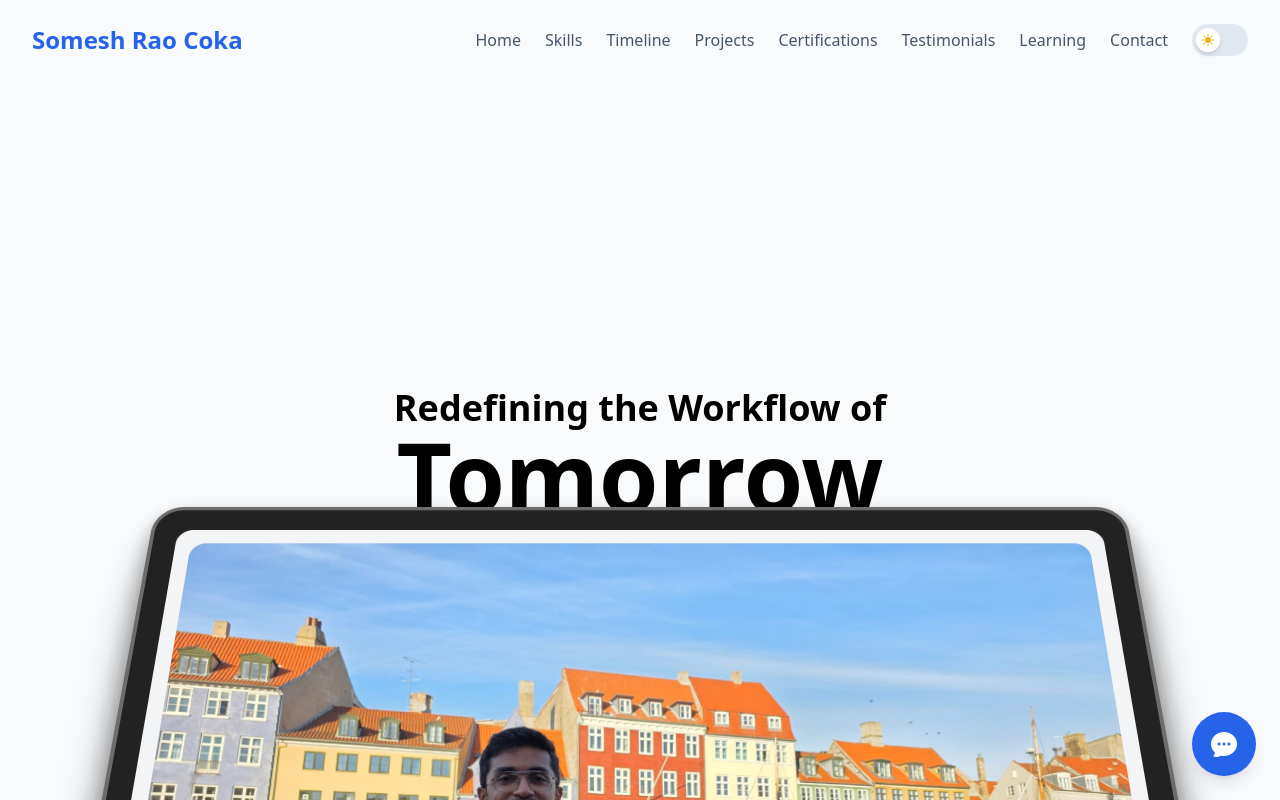
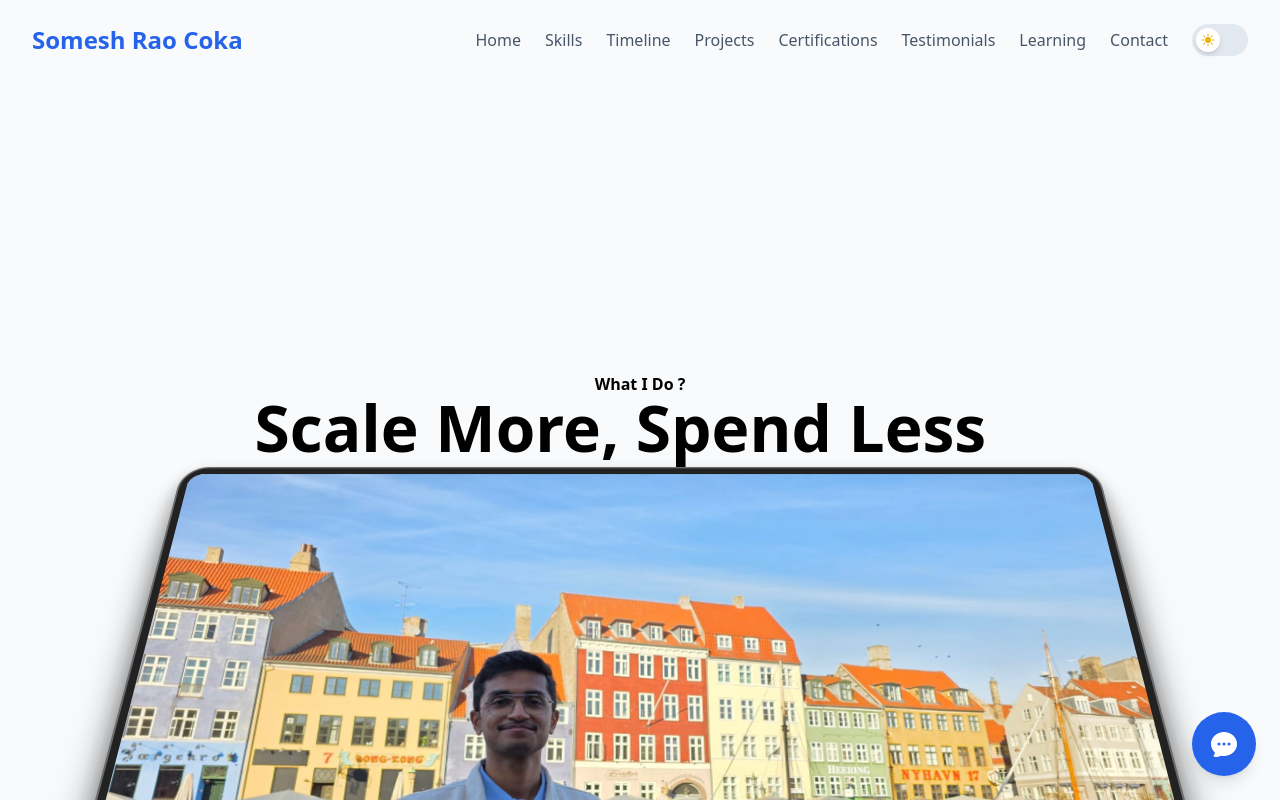
Before and after one commit to SomeshRao007/portfolio-with-ai-chatbot, a React (Vite) app: page / in a window 1280 px wide. Both pictures are taken after a click on the button "Let's Go". Shown: the top 800 px of the page. Built offline with nearby package versions, Linux system fonts and the light colour scheme.

Commit message:
corrections

```diff
--- a/components/Hero.tsx
+++ b/components/Hero.tsx
@@ -1,8 +1,107 @@
-import React from 'react';
+import React, { useState, useEffect } from 'react';
 import { ArrowDownTrayIcon } from '@heroicons/react/24/solid';
 import { ContainerScroll } from "@/components/ui/container-scroll-animation";
 import { Button as MovingButton } from "./ui/moving-border.tsx";
+import { motion } from "framer-motion";
+import { cn } from "@/lib/utils";
 
+
+const BlurInText = ({ text, className }: { text: string; className?: string }) => {
+  const words = text.split(" ");
+
+  return (
+    <motion.div
+      className={cn("inline-block", className)}
+      initial="hidden"
+      whileInView="visible"
+      viewport={{ once: true, margin: "-100px" }}
+      variants={{
+        visible: { transition: { staggerChildren: 0.03 } },
+        hidden: {}
+      }}
+    >
+      {words.map((word, idx) => (
+        <motion.span
+          key={idx}
+          variants={{
+            hidden: { opacity: 0, filter: "blur(10px)", y: 20 },
+            visible: {
+              opacity: 1,
+              filter: "blur(0px)",
+              y: 0,
+              transition: { duration: 1, ease: "easeOut" }
+            }
+          }}
+          className="inline-block mr-1.5"
+        >
+          {word}
+        </motion.span>
+      ))}
+    </motion.div>
+  );
+};
+
+// --- Advanced Typewriter Component ---
+const Typewriter = ({
+  words,
+  className
+}: {
+  words: string[];
+  className?: string
+}) => {
+  const [index, setIndex] = useState(0);
+  const [subIndex, setSubIndex] = useState(0);
+  const [blink, setBlink] = useState(true);
+  const [reverse, setReverse] = useState(false);
+
+  // Blinking cursor effect
+  useEffect(() => {
+    const timeout2 = setTimeout(() => {
+      setBlink((prev) => !prev);
+    }, 500);
+    return () => clearTimeout(timeout2);
+  }, [blink]);
+
+  // Typing logic
+  useEffect(() => {
+    if (index >= words.length) {
+      setIndex(0);
+      return;
+    }
+
+    const typeSpeed = Math.floor(Math.random() * (150 - 80 + 1) + 80);
+    const deleteSpeed = Math.floor(Math.random() * (60 - 30 + 1) + 30);
+    const pauseEnd = 2000;
+
+    if (subIndex === words[index].length + 1 && !reverse) {
+      const timeout = setTimeout(() => {
+        setReverse(true);
+      }, pauseEnd);
+      return () => clearTimeout(timeout);
+    }
+
+    if (subIndex === 0 && reverse) {
+      setReverse(false);
+      setIndex((prev) => (prev + 1) % words.length);
+      return;
+    }
+
+    const timeout = setTimeout(() => {
+      setSubIndex((prev) => prev + (reverse ? -1 : 1));
+    }, reverse ? deleteSpeed : typeSpeed);
+
+    return () => clearTimeout(timeout);
+  }, [subIndex, index, reverse, words]);
+
+  return (
+    <span className={className}>
+      {`${words[index].substring(0, subIndex)}`}
+      <span className={cn("ml-1 font-light text-slate-400", blink ? "opacity-100" : "opacity-0")}>|</span>
+    </span>
+  );
+};
+
+// --- Main Hero Component ---
 type HeroProps = {
   data: {
     name: string;
@@ -17,16 +116,26 @@ type HeroProps = {
 const Hero: React.FC<HeroProps> = ({ data }) => {
   if (!data) return null;
 
+  const cycleWords = [
+    "Scale More, Spend Less",
+    "Optimize Cloud, Minimize Waste",
+    "Slash Bills, Not Performance",
+    "Redefining the Workflow of Tomorrow"
+  ];
+
   return (
     <section className="py-10 md:py-20">
       <div className="flex flex-col overflow-hidden">
         <ContainerScroll
           titleComponent={
             <>
-              <h1 className="text-4xl font-semibold text-black dark:text-white">
-                Redefining the Workflow of <br />
-                <span className="text-4xl md:text-[6rem] font-bold mt-1 leading-none">
-                  Tomorrow
+              <h1 className="text-l font-semibold text-black dark:text-white">
+                What I Do ?<br />
+                <span className="text-xl md:text-[4rem] font-bold mt-1 leading-none">
+                  <Typewriter
+                    words={cycleWords}
+                    className="text-black dark:text-white"
+                  />
                 </span>
               </h1>
             </>
@@ -46,9 +155,11 @@ const Hero: React.FC<HeroProps> = ({ data }) => {
 
       <div className="grid grid-cols-1 md:grid-cols-3 gap-8 md:gap-16 items-center px-4 md:px-0">
         <div className="md:col-span-3 text-center md:text-left">
-          <p className="mt-6 text-lg text-slate-600 dark:text-slate-400">
-            {data.bio}
-          </p>
+          <BlurInText
+            text={data.bio}
+            className="mt-6 text-xl md:text-2xl text-slate-600 dark:text-slate-400 font-medium leading-relaxed"
+          />
+
           <div className="mt-8 flex justify-center md:justify-start items-center space-x-4">
             <MovingButton
               as="a"
--- a/components/ui/container-scroll-animation.tsx
+++ b/components/ui/container-scroll-animation.tsx
@@ -42,7 +42,7 @@ export const ContainerScroll = ({
       <div
         className="py-10 md:py-40 w-full relative"
         style={{
-          perspective: "1000px",
+          perspective: "700px",
         }}
       >
         <Header translate={translate} titleComponent={titleComponent} />
@@ -85,9 +85,9 @@ export const Card = ({
         boxShadow:
           "0 0 #0000004d, 0 9px 20px #0000004a, 0 37px 37px #00000042, 0 84px 50px #00000026, 0 149px 60px #0000000a, 0 233px 65px #00000003",
       }}
-      className="max-w-5xl -mt-12 mx-auto h-[30rem] md:h-[40rem] w-full border-4 border-[#6C6C6C] p-2 md:p-6 bg-[#222222] rounded-[30px] shadow-2xl"
+      className="max-w-5xl -mt-12 mx-auto h-[30rem] md:h-[45rem] w-full border-2 border-[#6C6C6C] p-1 md:p-2 bg-[#222222] rounded-[30px] shadow-2xl"
     >
-      <div className=" h-full w-full  overflow-hidden rounded-2xl bg-gray-100 dark:bg-zinc-900 md:rounded-2xl md:p-4 ">
+      <div className=" h-full w-full  overflow-hidden rounded-2xl bg-gray-100 dark:bg-zinc-900 md:rounded-2xl ">
         {children}
       </div>
     </motion.div>
```
